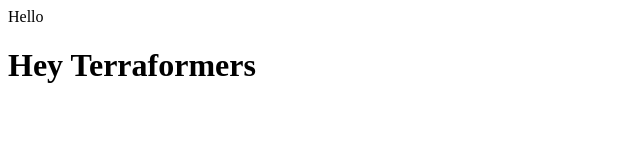
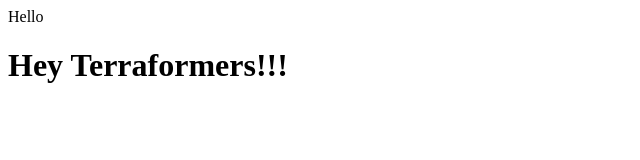
Before and after one commit to Firdous2307/terraform-beginner-bootcamp-2023, a plain HTML site: page public/index.html in a window 1280 px wide. Shown: the full height of the page, 0-640 px from the left. Drawn offline with Linux system fonts and the light colour scheme.

```diff
--- a/public/index.html
+++ b/public/index.html
@@ -7,6 +7,6 @@ Hello <!DOCTYPE html>
     </title>
 </head>
 <body>
-    <h1>Hey Terraformers</h1>
+    <h1>Hey Terraformers!!!</h1>
 </body>
 </html>
```
Also changed, not shown: 6 other files.
